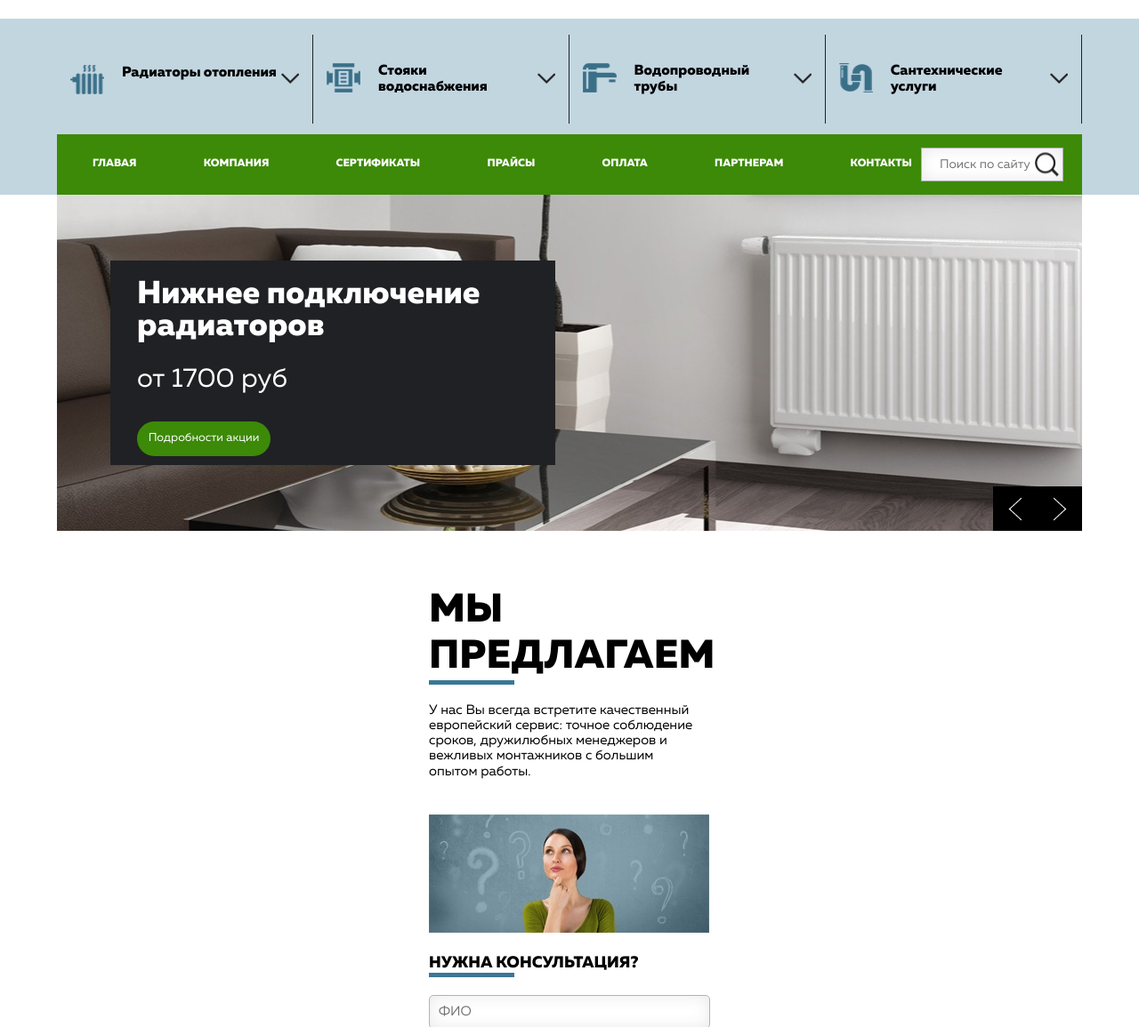
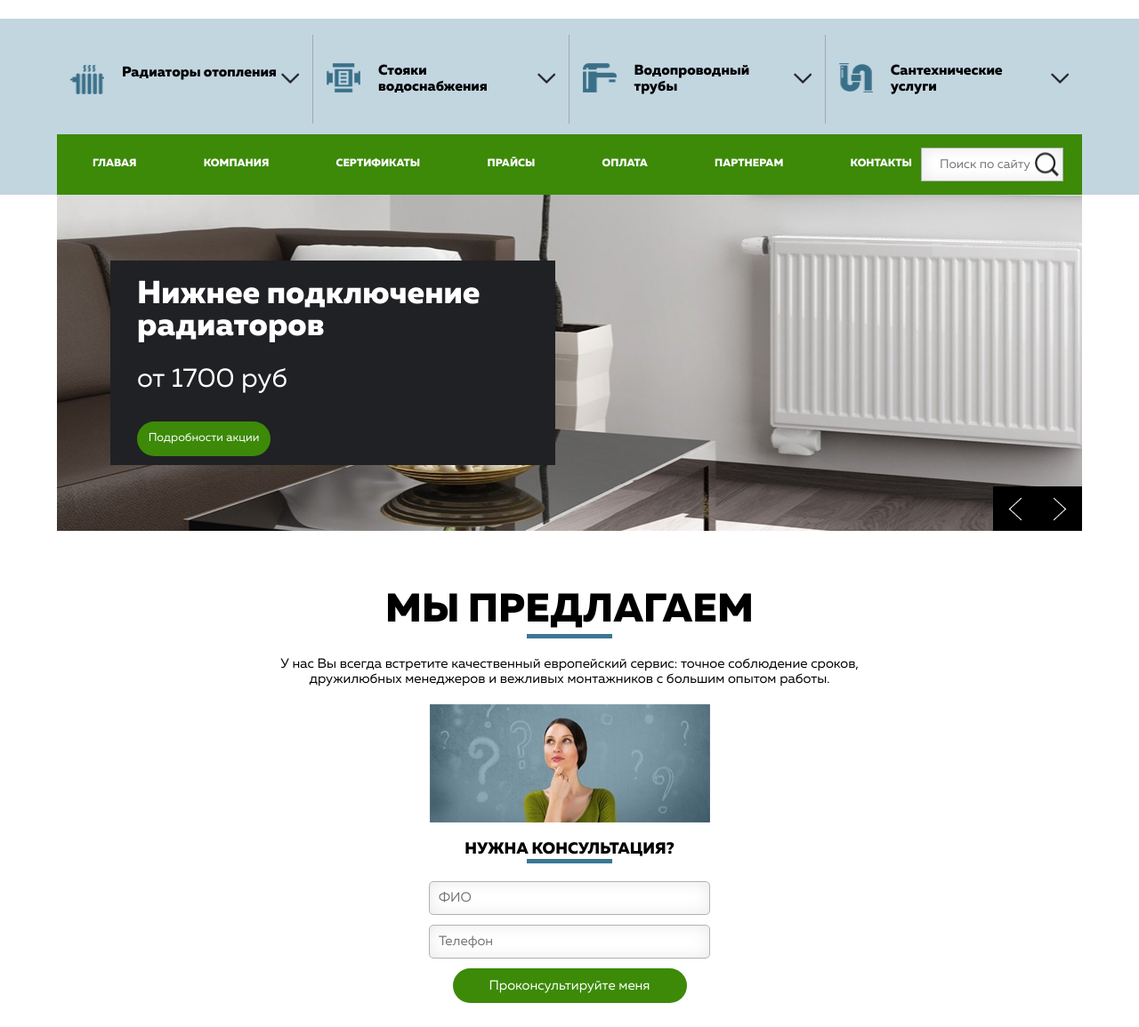
Before and after one commit to Vlady18/batarei, a plain HTML site: page index.html in a window 1280 px wide. Shown: the part 79-1234 px from the top of the page at 89% size. Drawn offline with nearby package versions, Linux system fonts and the light colour scheme; files whose address does not match are found by name.

Commit message:
merge prelast

```diff
--- a/index.html
+++ b/index.html
@@ -139,7 +139,7 @@
             </div>
         </div>
         <div class="services-item">
-            <div class="services-item-visible">
+            <div class="services-item-visible brn">
                 <div class="services-item-visible-name">
                     <img src="img/pipes.png" alt="">
                     <img src="img/radWhite.png" class="alt-image" alt="">
--- a/js/common.js
+++ b/js/common.js
@@ -65,7 +65,7 @@ $(function(){
 
     new WOW().init();
 
-    $('.services-item').click(function() {
+    $('.services-item').hover(function() {
         const visiblePart = this.children[0];
         const hiddenPart = this.children[1];
 
--- a/sass/style.sass
+++ b/sass/style.sass
@@ -13,7 +13,8 @@
 
 .bdovhidden
   overflow: hidden
-
+.brn
+  border-right: none!important
 #side-menu
   top: 0
   position: fixed
@@ -248,6 +249,9 @@ body, p
     min-height: 253px
     padding-right: 65px
     justify-content: space-between
+    .img
+      img
+        height: 100%
     .text
       font-family: "Muller Extra Bold"
       margin-left: -280px
@@ -825,6 +829,9 @@ header
       padding-top: 18px
       width: 25%
       position: relative
+      &:last-child
+        &-visible
+          border-right: 0
       &-hidden
         z-index: 10
         color: #ffffff
@@ -843,7 +850,7 @@ header
           color: #ffffff
       &-visible
         cursor: pointer
-        border-right: 1px solid #202124
+        border-right: 1px solid rgba(32, 33, 36, 0.24)
         padding: 40px 20px 50px 30px
         display: flex
         justify-content: space-between
@@ -1024,6 +1031,7 @@ header
           background-color: #3c8a08
           border-radius: 20px
           border: none
+          color: white
           outline: none
     .we-offer-right
       display: flex
@@ -1152,6 +1160,7 @@ header
           font-family: "Muller Extra Bold"
           font-size: 18px
           margin-bottom: 20px
+          text-transform: uppercase
         ul
           li
             margin-left: 10px
@@ -1247,6 +1256,24 @@ header
     .we-offer-left
       margin-bottom: 30px
       margin-right: 0
+      width: 100%
+      text-align: center
+      .h3
+        width: auto!important
+      p.offer-text
+        width: auto
+        margin: 0 auto
+        margin-bottom: 20px
+        max-width: 700px
+      img
+        display: block
+        margin: 0 auto
+        margin-bottom: 20px
+      form
+        margin: 0 auto
+      .hr-hl
+        margin: 0 auto
+        margin-bottom: 20px
   .services .container .services-item-visible
     padding: 10px 15px
   .services .container .services-item-visible-name p
```
Also changed, not shown: vnutr.html (+1 -1 lines), sass/style.css, 1 other file.
